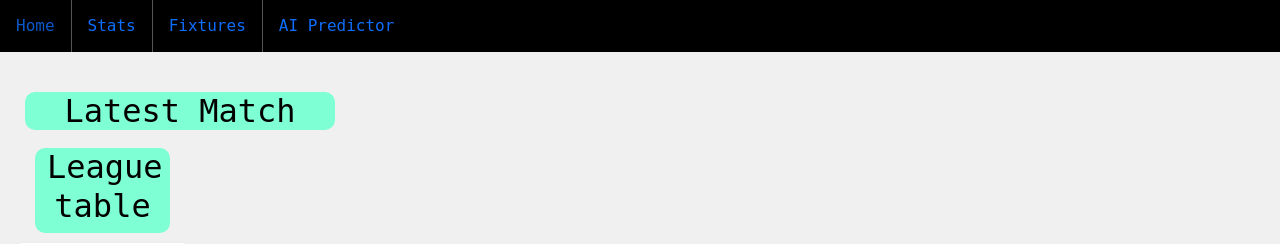
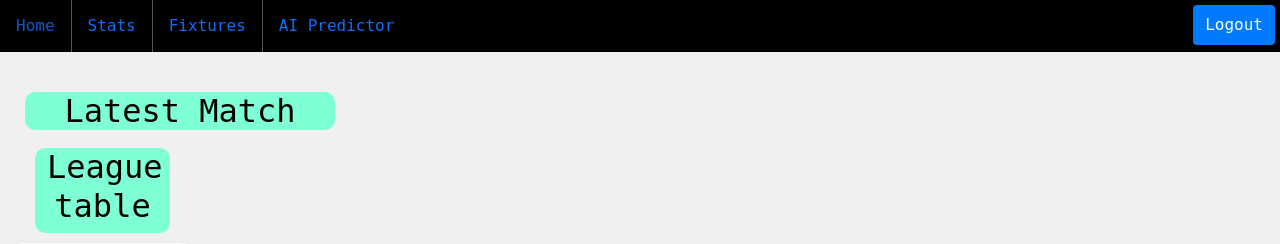
Before and after one commit to RajatMaindoliya/Football-Dashboard, a Django app: template MainProject/Dashboard/templates/Dashboard/dashboard.html in a window 1280 px wide. Shown: the top 244 px of the page. Run offline with Django 5.2, Linux system fonts and the light colour scheme; the template is opened without the code that fills it, so the values that code supplies are empty.

Commit message:
added logout functionality

```diff
--- a/MainProject/Dashboard/templates/Dashboard/dashboard.html
+++ b/MainProject/Dashboard/templates/Dashboard/dashboard.html
@@ -15,12 +15,15 @@
 <body>
 
     <header>
-        <nav>
-            <ul>
+        <nav style="display: flex; justify-content: space-between;">
+            <ul style="display: flex; list-style-type: none; margin: 0; padding: 0;">
                 <li><a href="{% url 'dashboard' %}">Home</a></li>
                 <li><a href="{% url 'topscorer' %}">Stats</a></li>
                 <li><a href="{% url 'fixtures' %}">Fixtures</a></li>
                 <li><a href="/">AI Predictor</a></li>
+            </ul>
+            <ul style="display: flex; list-style-type: none; margin: 0; padding: 0;">
+                <li><a href="{% url 'logout' %}" style="padding: 8px 12px; background-color: #007bff; margin-top:5px; margin-right:5px; color: #fff; border: none; border-radius: 4px; text-decoration: none;">Logout</a></li>
             </ul>
         </nav>
     </header>
```
